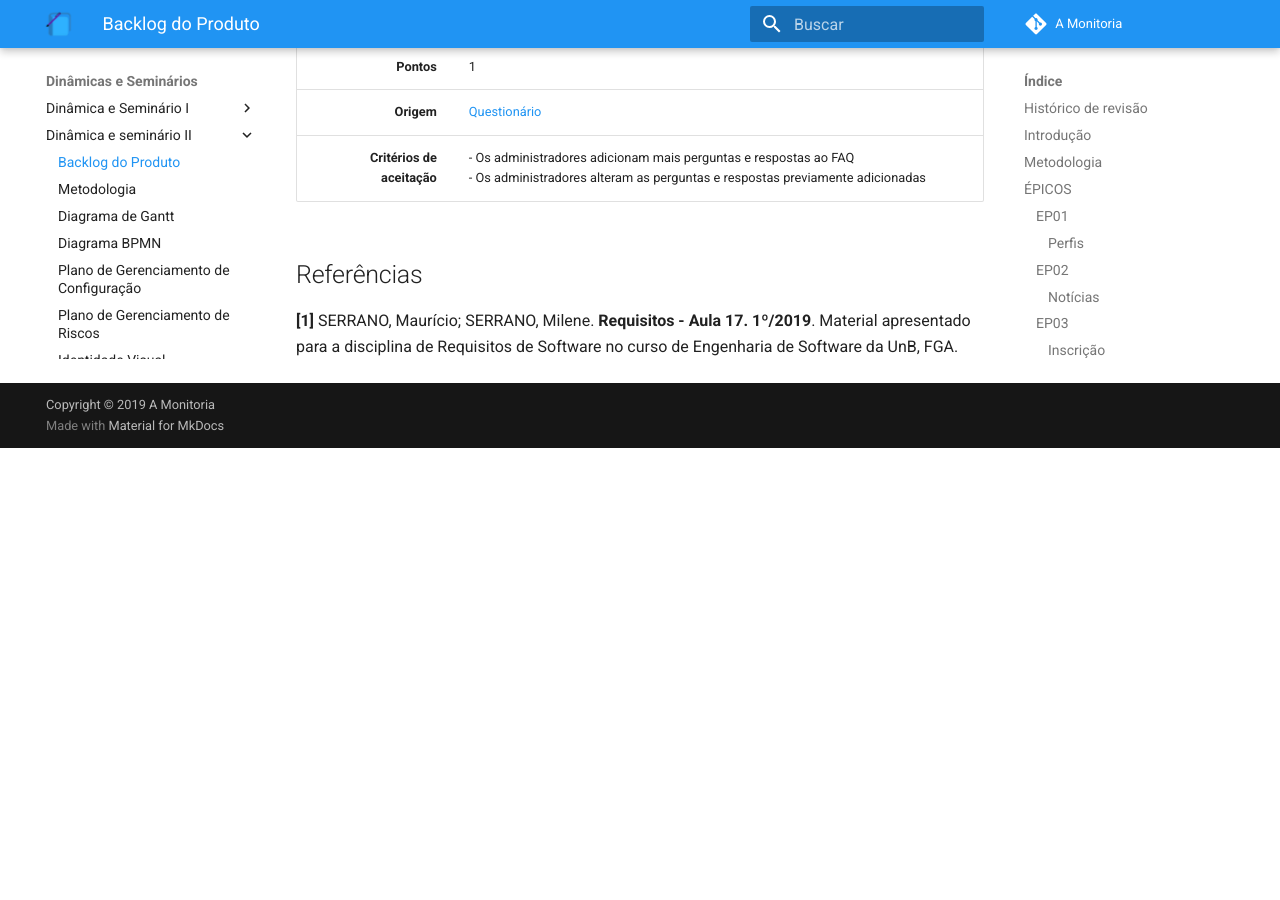
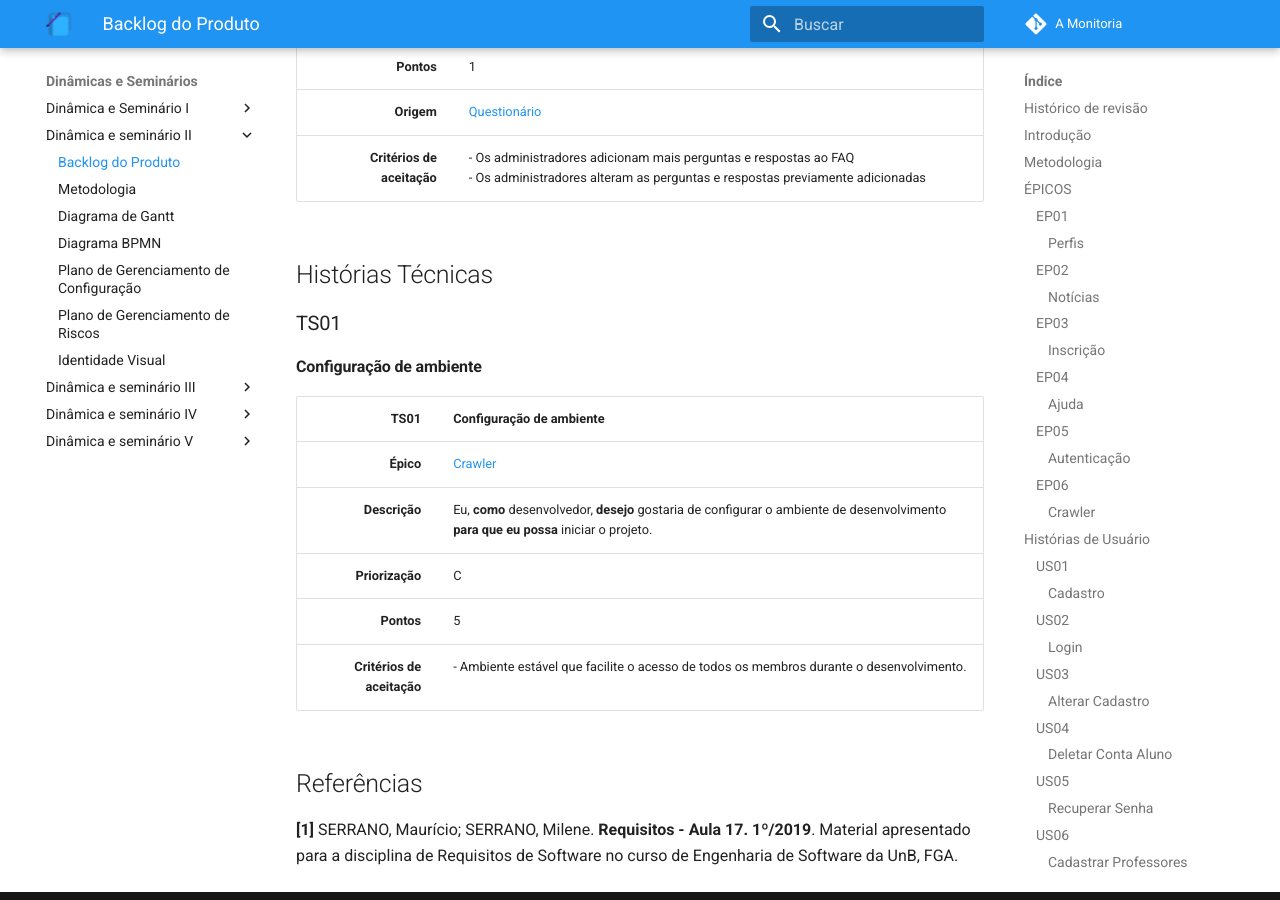
Before and after one commit to 2019-2-arquitetura-desenho/wiki, an MkDocs documentation site: the page built from docs/dinamica_seminario_II/backlog_do_produto.md, in a window 1280 px wide and 900 px high, scrolled down 15232 px. Built offline with MkDocs 1.6.1 and Material for MkDocs 9.7.7, drawn with Linux system fonts in a browser that asks for light colours; comment, search, counter and statistics services are not loaded; old or Windows-style settings are respelled for this version of MkDocs; before the commit the page ends 15680 px from its top, so only the background shows below that.

Commit message:
Adding first TS01.
Signed-off-by: Rafael Makaha <rafael.makaha@gmail.com>

```diff
--- a/docs/dinamica_seminario_II/backlog_do_produto.md
+++ b/docs/dinamica_seminario_II/backlog_do_produto.md
@@ -390,6 +390,20 @@ Criar funcionalidades referentes a ferramenta de Web Crawler.
 | **Origem** | [Questionário](/../dinamica_seminario_I/Elicitacao/questionario/) |
 | **Critérios de aceitação** | - Os administradores adicionam mais perguntas e respostas ao FAQ </br> - Os administradores alteram as perguntas e respostas previamente adicionadas |
 
+## Histórias Técnicas
+
+### TS01
+#### Configuração de ambiente
+
+| TS01 | Configuração de ambiente |
+| ---: | :---------- |
+| **Épico** | [Crawler](#ep06) |
+| **Descrição** | Eu, **como** desenvolvedor, **desejo** gostaria de configurar o ambiente de desenvolvimento  **para que eu possa** iniciar o projeto. |
+| **Priorização** | C |
+| **Pontos** | 5 |
+| **Critérios de aceitação** | - Ambiente estável que facilite o acesso de todos os membros durante o desenvolvimento. |
+
+
 ## Referências
 
 **[1]** SERRANO, Maurício; SERRANO, Milene. **Requisitos - Aula 17. 1º/2019**. Material apresentado para a disciplina de Requisitos de Software no curso de Engenharia de Software da UnB, FGA.
```
